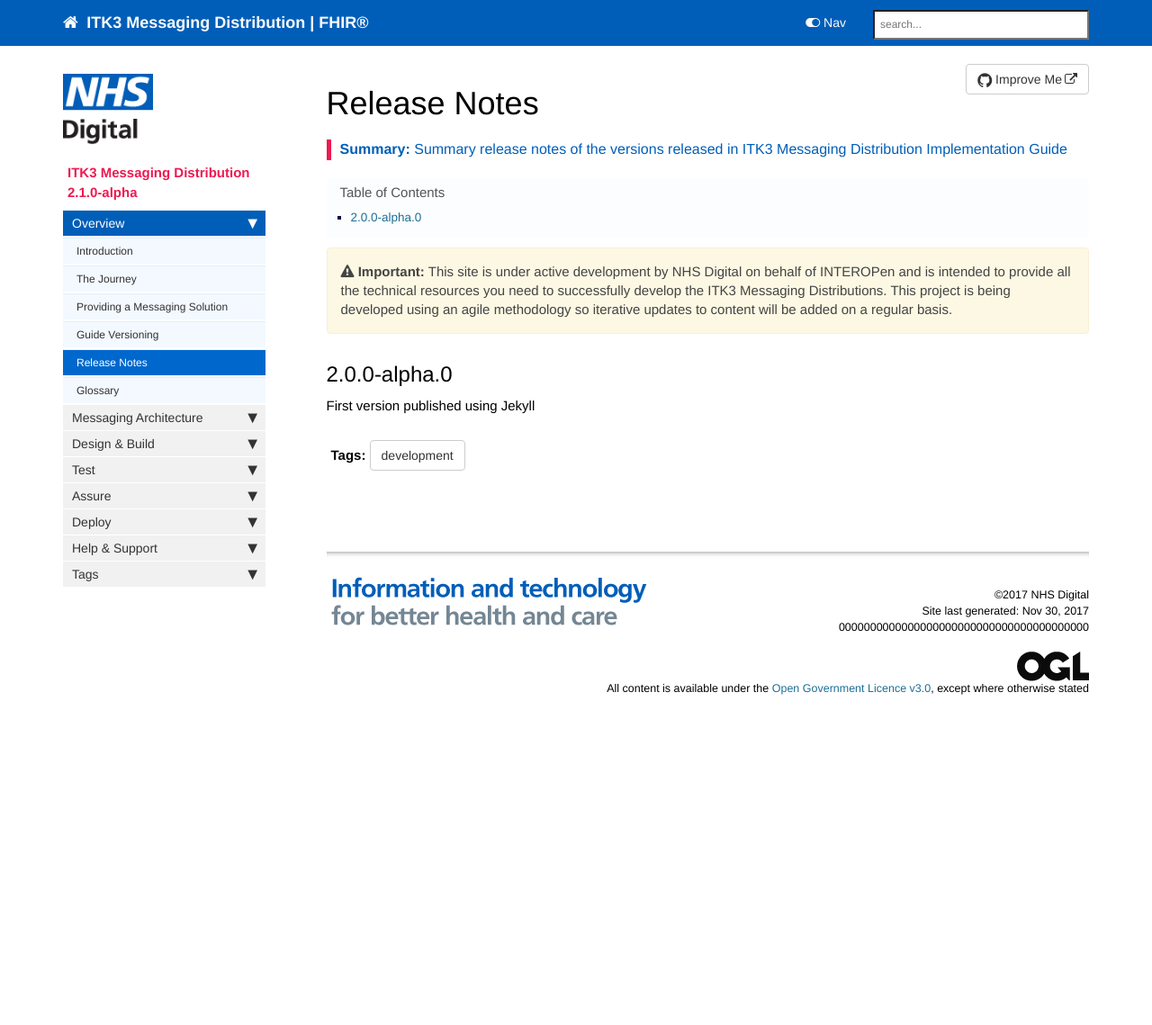
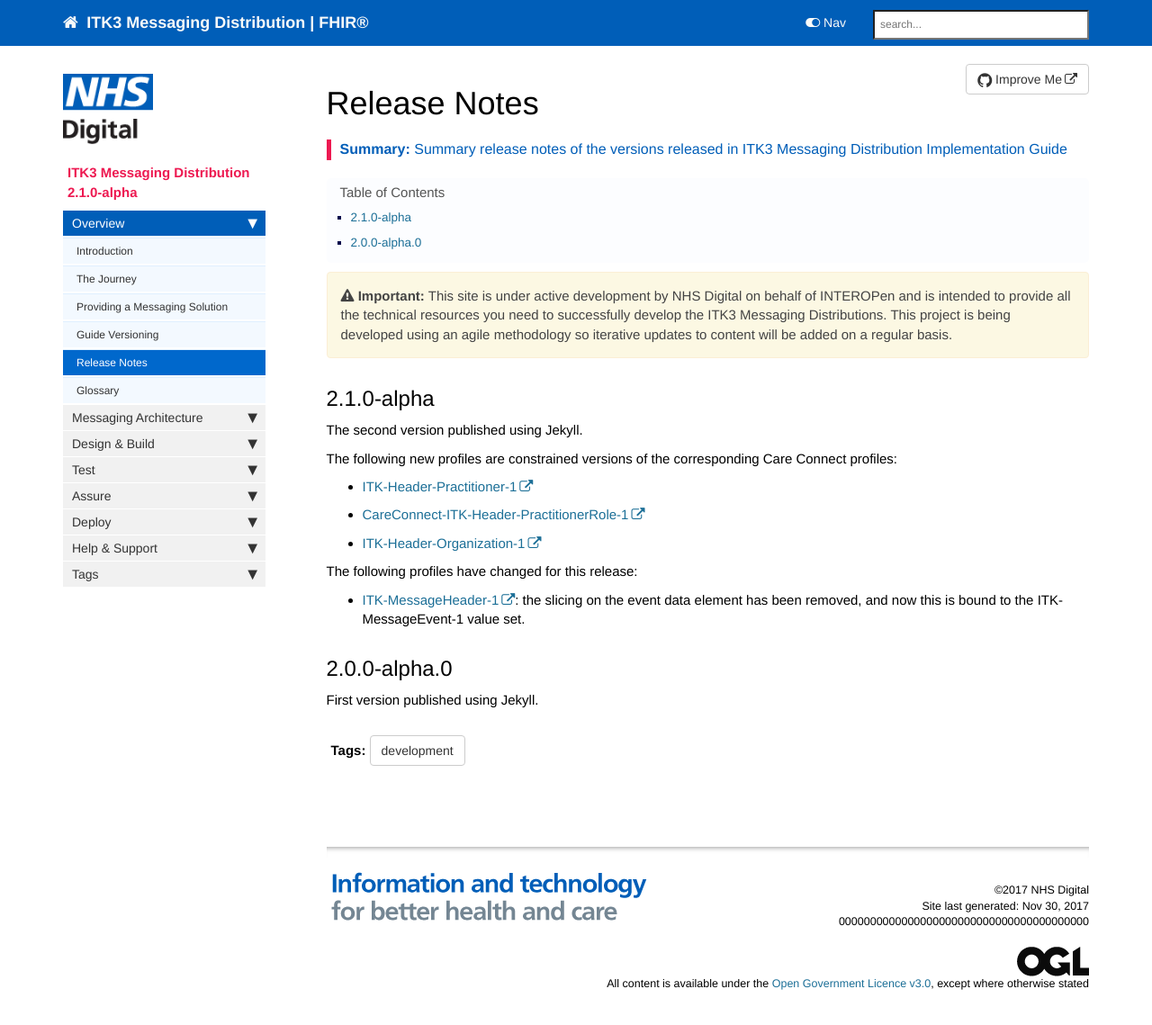
Before and after one commit to nhsconnect/ITK3-Messaging-Distribution, a Jekyll site: the page built from pages/overview/overview_release_notes.md, in a window 1280 px wide and 1163 px high. Shown: the top 1139 px of the window at 90% size. Built offline with Jekyll 4.4.1, drawn with Linux system fonts in a browser that asks for light colours; nearby versions of some CDN libraries; comment, search, counter and statistics services are not loaded.

Commit message:
Change History Corrections.

```diff
--- a/pages/overview/overview_release_notes.md
+++ b/pages/overview/overview_release_notes.md
@@ -10,5 +10,18 @@ summary: Summary release notes of the versions released in ITK3 Messaging Distri
 {% include important.html content="This site is under active development by NHS Digital on behalf of INTEROPen and is intended to provide all the technical resources you need to successfully develop the ITK3 Messaging Distributions. This project is being developed using an agile methodology so iterative updates to content will be added on a regular basis." %}
 
 
+## 2.1.0-alpha ##
+The second version published using Jekyll.
+
+The following new profiles are constrained versions of the corresponding Care Connect profiles:
+
+- [ITK-Header-Practitioner-1](https://fhir.nhs.uk/STU3/StructureDefinition/CareConnect-ITK-Header-Practitioner-1)
+- [CareConnect-ITK-Header-PractitionerRole-1](https://fhir.nhs.uk/STU3/StructureDefinition/CareConnect-ITK-Header-PractitionerRole-1)
+- [ITK-Header-Organization-1](https://fhir.nhs.uk/STU3/StructureDefinition/CareConnect-ITK-Header-Organization-1)
+
+The following profiles have changed for this release:
+
+- [ITK-MessageHeader-1](https://fhir.nhs.uk/STU3/StructureDefinition/ITK-MessageHeader-1): the slicing on the event data element has been removed, and now this is bound to the ITK-MessageEvent-1 value set.
+
 ## 2.0.0-alpha.0 ##
-First version published using Jekyll
+First version published using Jekyll.
```
